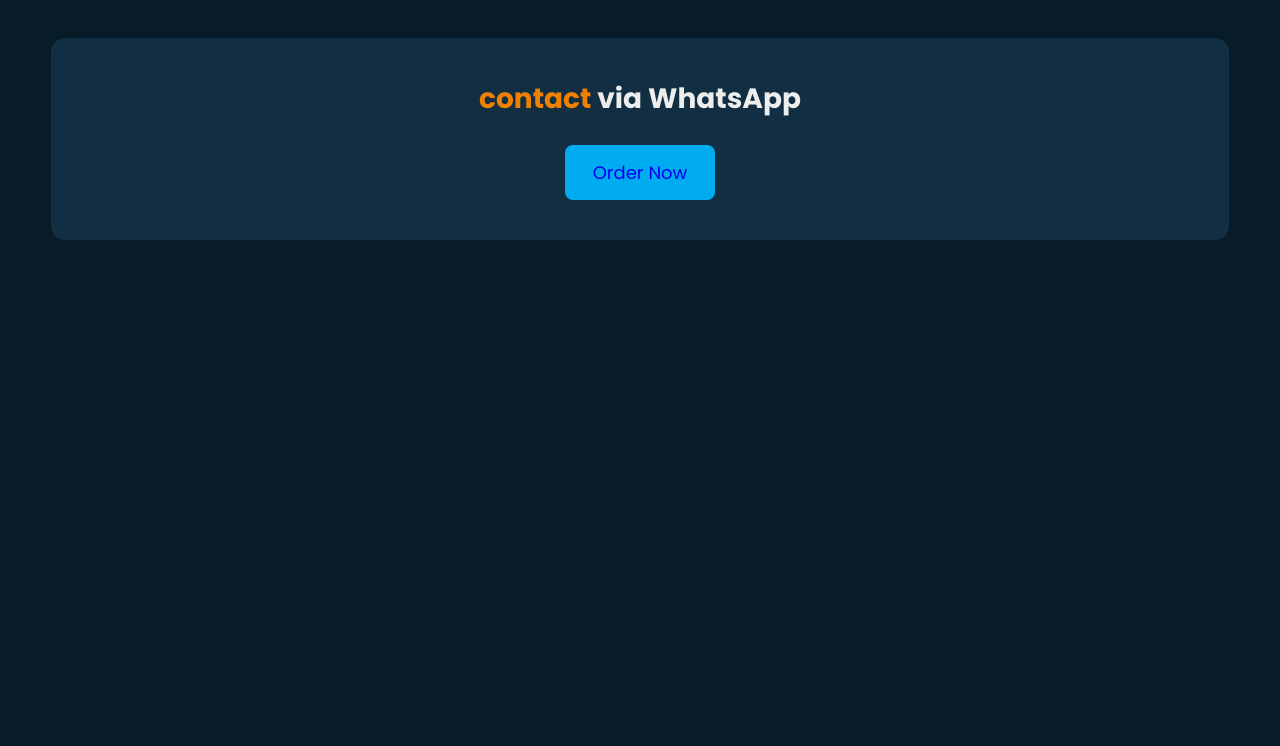
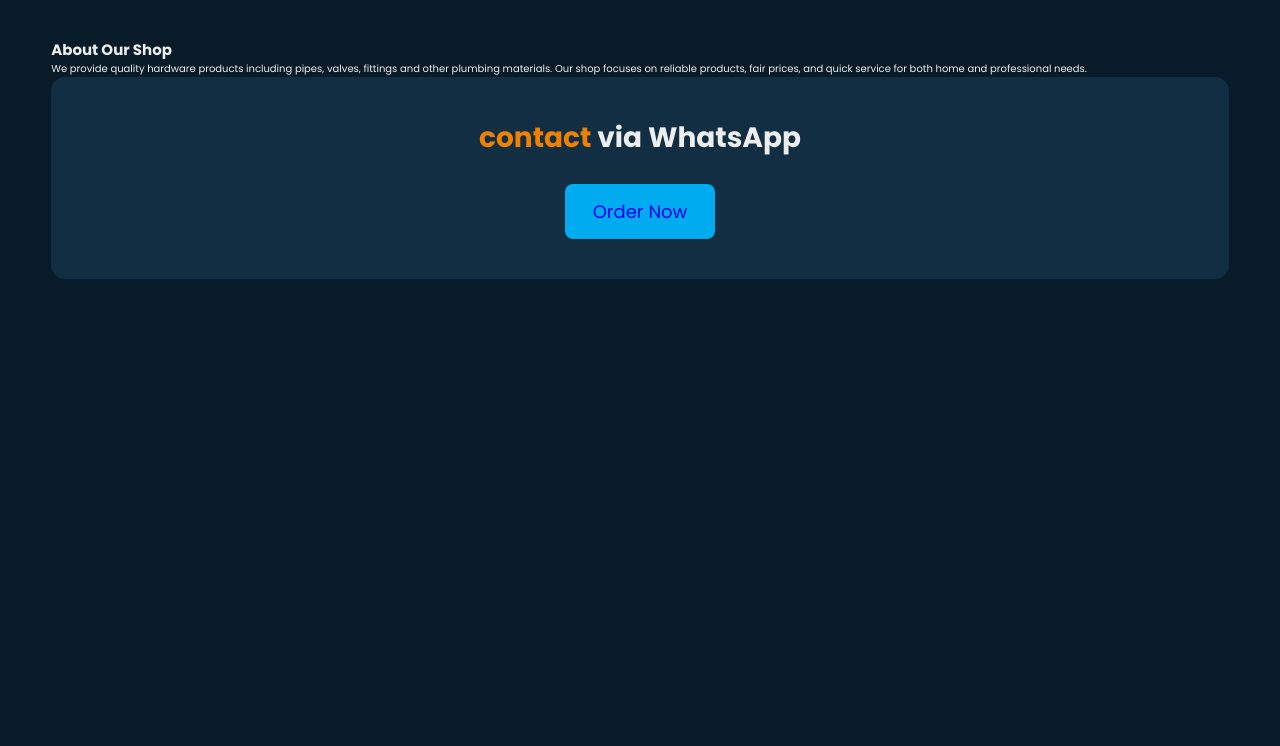
Before and after one commit to op10y/app, a plain HTML site: page index.html in a window 1280 px wide. Shown: the part 62-808 px from the top of the page. Drawn offline with nearby package versions, Linux system fonts and the light colour scheme; files whose address does not match are found by name.

Commit message:
Update index.html

```diff
--- a/index.html
+++ b/index.html
@@ -94,6 +94,13 @@
 <!-- ===============section and Home design=============== .... -->
 <section class="seco">
     <div class="cont">
+
+<h2>About Our Shop</h2>
+
+<p>
+We provide quality hardware products including pipes, valves, fittings and other plumbing materials.
+Our shop focuses on reliable products, fair prices, and quick service for both home and professional needs.
+</p>
    <div class="cont1">
 
 <h1><span>contact </span>via WhatsApp</h1>
```
